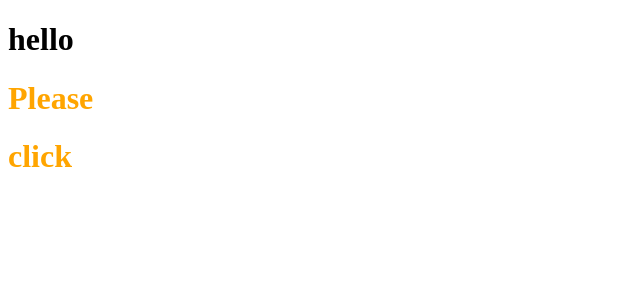
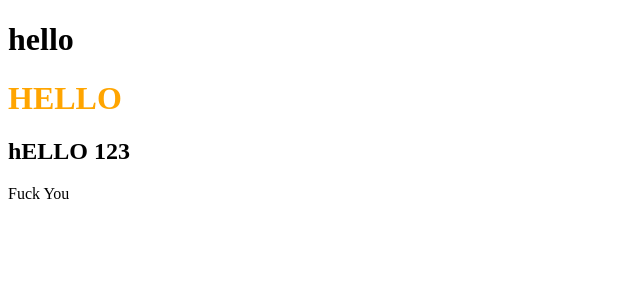
Before and after one commit to chunwookJoo/Vue_tutorial, a Vue app: page / in a window 1280 px wide. Shown: the top 300 px of the page, without its empty margins (0-640 px from the left). Built offline with nearby package versions, Linux system fonts and the light colour scheme.

Commit message:
component slot

```diff
--- a/src/App.vue
+++ b/src/App.vue
@@ -1,8 +1,15 @@
 <template>
-  <h1>{{ msg }}</h1>
-  <Hello
-    @click="msg += '!!'"
-    @please="msg += '~~'" />
+  <h1 @click="slotName = 'fuckyou'">
+    {{ msg }}
+  </h1>
+  <Hello>
+    <template #default="{hello}">
+      <h2>hELLO {{ hello }}</h2>
+    </template>
+    <template #[slotName]="{hello}">
+      <h2>hELLO Bitch {{ helllo }}</h2>
+    </template>
+  </Hello>
 </template>
 
 <script>
@@ -13,7 +20,8 @@ export default {
   },
   data() {
     return {
-			msg:"hello"
+			msg:"hello",
+			slotName:"xyz"
     }
   },
 }
--- a/src/components/Hello.vue
+++ b/src/components/Hello.vue
@@ -1,30 +1,21 @@
 <template>
-  <h1 @click="$emit('please', 9)">
-    Please
-  </h1>
-  <h1 @click="$emit('click')">
-    click
-  </h1>
+  <h1>HELLO</h1>
+  <slot :hello="123"></slot>
+  <slot name="fuckyou">
+    Fuck You
+  </slot>
 </template>
 
 <script>
 export default {
 	props:{
-		message:{
+		updateMsg:{
 			type:String,
 			default:""
 		},
 	},
 	emits:{
 		click:null,
-		please: (number) => {
-			if(number > 10) {
-				return true
-			} else {
-				console.log("10보다 작음")
-				return false
-			}
-		}
 	}
 }
 </script>
```
